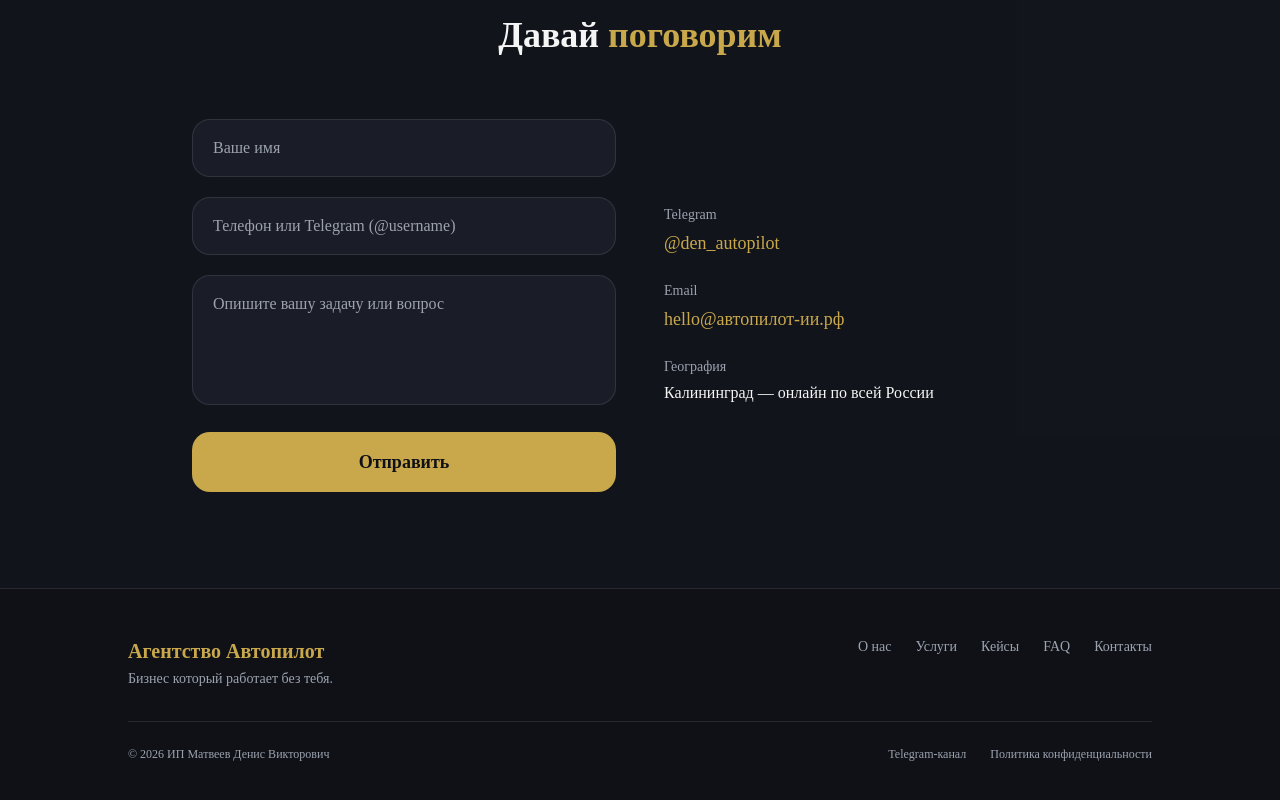
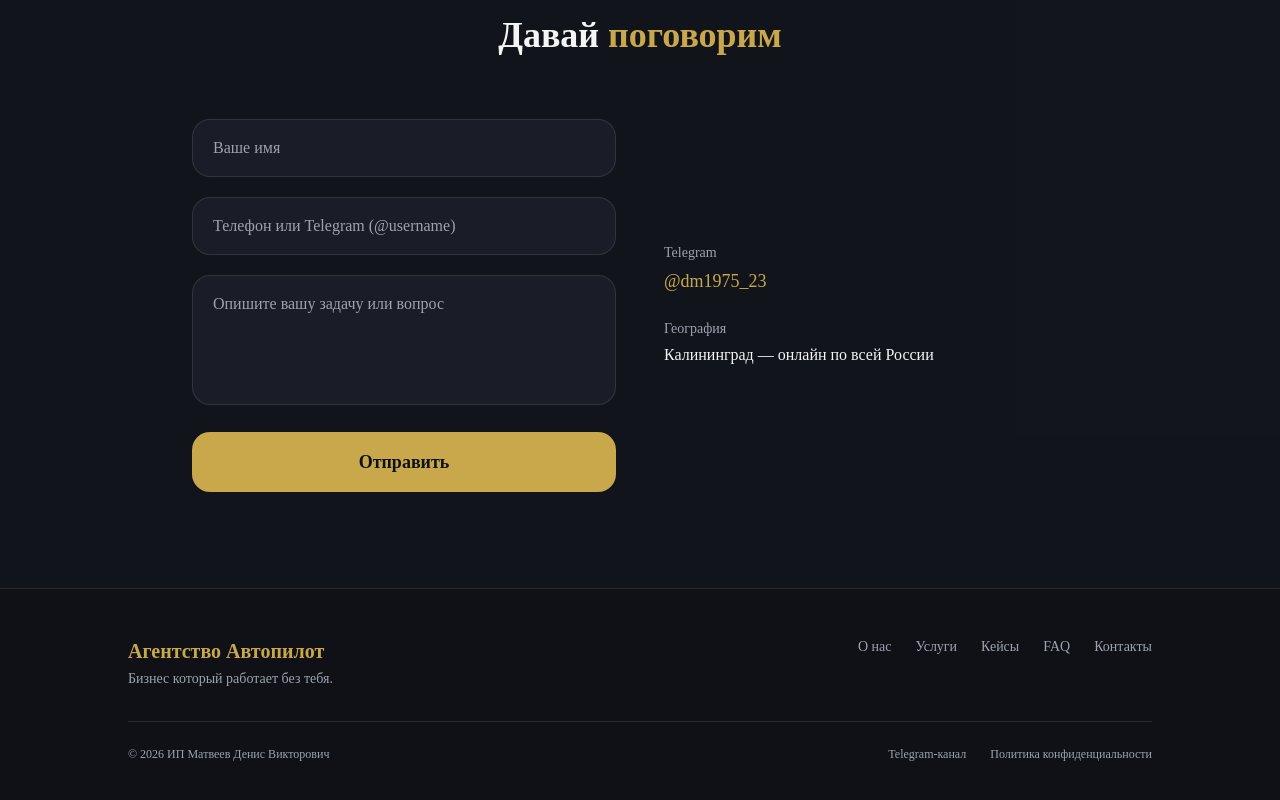
Before and after one commit to DenM990/autopilot-agency, a Next.js app: page / in a window 1280 px wide. Shown: the part 5915-6715 px from the top of the page. Built offline with nearby package versions, Linux system fonts and the light colour scheme.

Commit message:
fix: update Telegram to @dm1975_23, remove placeholder email

```diff
--- a/components/sections/Contacts.tsx
+++ b/components/sections/Contacts.tsx
@@ -101,21 +101,12 @@ export function Contacts() {
             <div>
               <p className="text-text-secondary text-sm mb-1">Telegram</p>
               <a
-                href="https://t.me/den_autopilot"
+                href="https://t.me/dm1975_23"
                 className="text-accent hover:underline text-lg font-medium"
                 target="_blank"
                 rel="noopener noreferrer"
               >
-                @den_autopilot
-              </a>
-            </div>
-            <div>
-              <p className="text-text-secondary text-sm mb-1">Email</p>
-              <a
-                href="mailto:hello@автопилот-ии.рф"
-                className="text-accent hover:underline text-lg font-medium"
-              >
-                hello@автопилот-ии.рф
+                @dm1975_23
               </a>
             </div>
             <div>
--- a/components/sections/Footer.tsx
+++ b/components/sections/Footer.tsx
@@ -35,7 +35,7 @@ export function Footer() {
           </p>
           <div className="flex gap-6">
             <a
-              href="https://t.me/den_autopilot"
+              href="https://t.me/dm1975_23"
               className="text-text-secondary hover:text-accent transition-colors text-xs"
               target="_blank"
               rel="noopener noreferrer"
```
